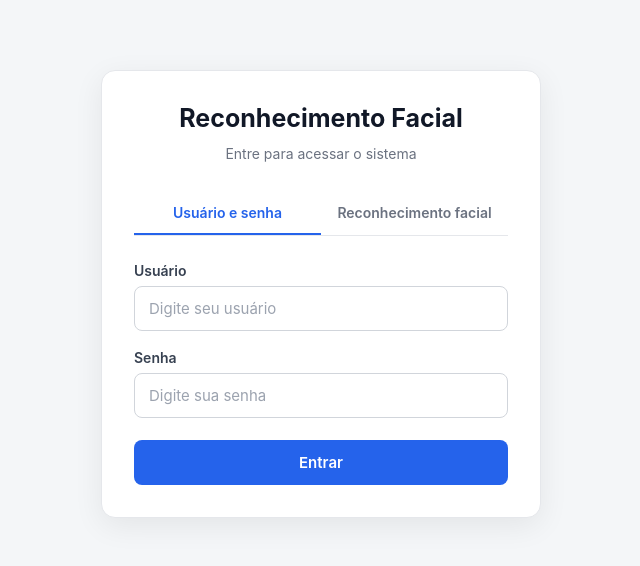
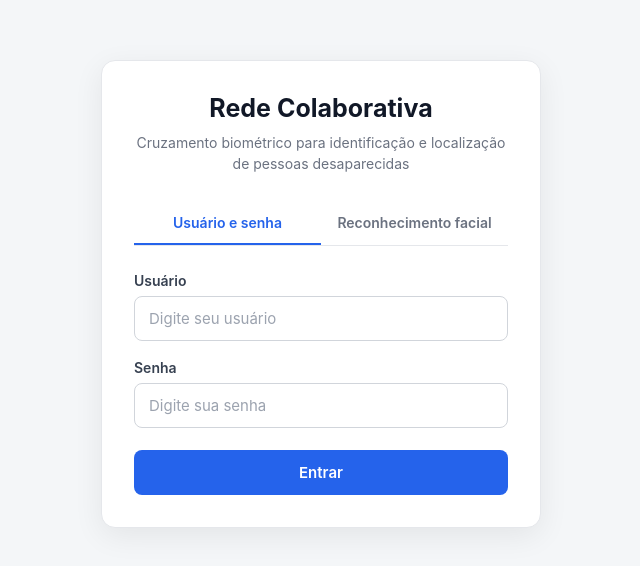
Before and after one commit to hellen-martins00/reconhecimento-facial-front, a React (Vite) app: page /login in a window 1280 px wide. Shown: the part 106-672 px from the top of the page, without its empty margins (319-959 px from the left). Built offline with nearby package versions, Linux system fonts and the light colour scheme; no server answers.

Commit message:
altera texto login

```diff
--- a/src/pages/Login/Login.jsx
+++ b/src/pages/Login/Login.jsx
@@ -257,10 +257,10 @@ function Login() {
 
         {/* CABEÇALHO */}
         <div className="login-header">
-          <h1>Reconhecimento Facial</h1>
+          <h1>Rede Colaborativa</h1>
 
           <p>
-            Entre para acessar o sistema
+            Cruzamento biométrico para identificação e localização de pessoas desaparecidas
           </p>
         </div>
 
```
